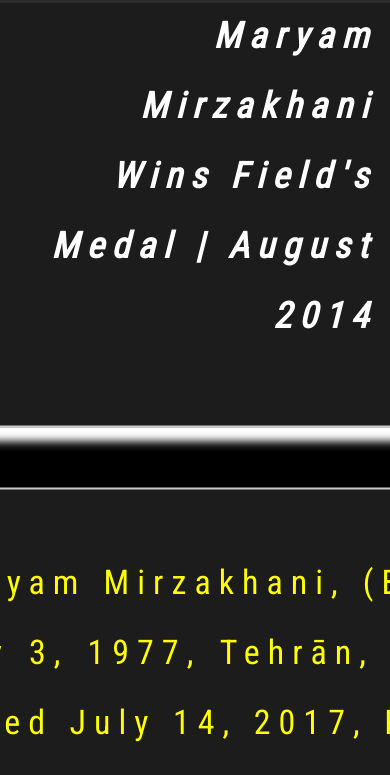
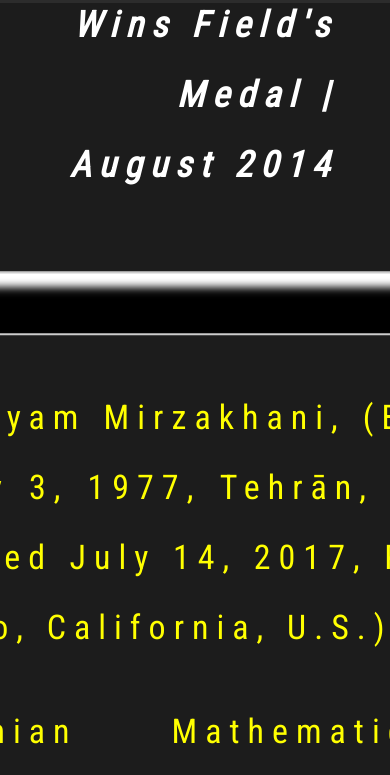
Before and after one commit to mahmoudmheisen91/MaryamTirbutePageFCC, a plain HTML site: page index.html in a window 390 px wide. Shown: the part 99-874 px from the top of the page. Drawn offline with Linux system fonts and the light colour scheme.

Commit message:
update css for responsive image

```diff
--- a/css/style.css
+++ b/css/style.css
@@ -98,13 +98,14 @@ p {
 }
 
 #img-div {
+    display: block;
     background-color:rgba(56, 56, 56, 0.503);
     margin: auto;
-    width: 70%;
+    width: 60%;
     position: relative;
     border: 1px solid #ccc;
     border-radius: 5px;
-    padding: 12px;
+    padding: 10px 75px 10px 75px;
     margin-top: 40px;
     box-shadow: 0 5px 5px rgb(255, 255, 255), 0 6px 6px rgb(255,255,255);
 }
@@ -118,16 +119,17 @@ p {
     border: 1px solid #ccc;
     border-radius: 5px;
     margin-top: 30px;
-    padding: 12px;
+    padding: 7px;
     box-shadow: 0 5px 5px rgb(255, 255, 255), 0 6px 6px rgb(255,255,255);
 }
 
 
 
 #image {
-    position: relative;
+    display: block;
+    min-width: 100%;
     max-width: 100%;
-    height: 350px;
+
 }
 
 #img-caption {
```
